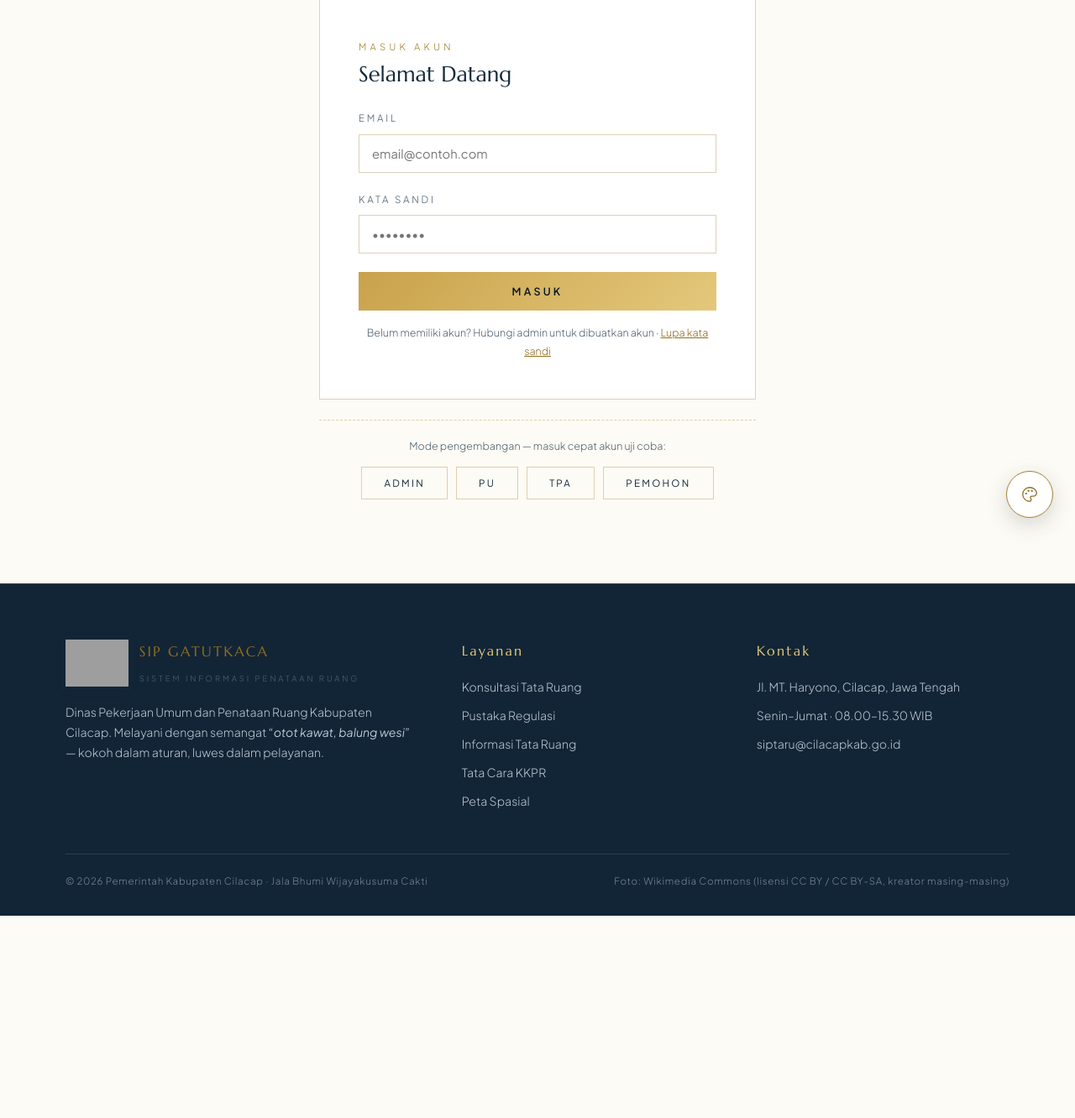
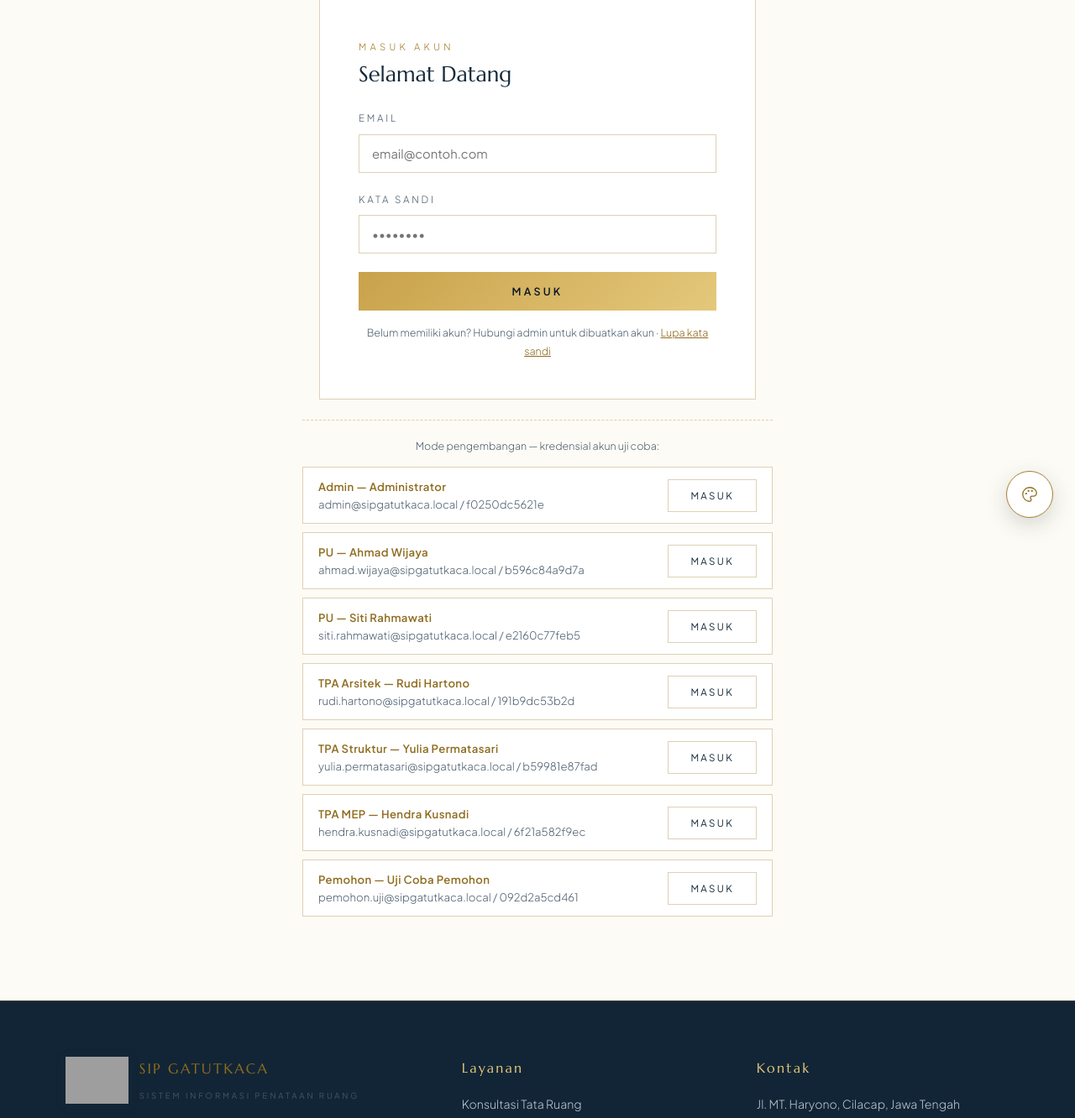
Before and after one commit to simbgsemarang-code/sipgatutkaca, a CodeIgniter app: page /index.php/login/index in a window 1280 px wide. Shown: the part 157-1489 px from the top of the page at 84% size. Before the commit the page ends 1248 px from the top, so only its background shows below. Run offline with CodeIgniter, Linux system fonts and the light colour scheme; grey boxes are pictures that could not be loaded.

Commit message:
Tampilkan semua kredensial akun uji coba di halaman login
- application/controllers/Login.php: $akun_uji diubah dari satu akun
  per peran menjadi daftar datar semua akun (admin, 2 PU, 3 TPA
  spesialisasi, pemohon) dengan key 'grup' untuk penyaringan sesuai
  ?from=. _akun_uji_untuk() sekarang mengembalikan SEMUA akun segrup
  (bukan cuma satu) - mis. ?from=tpa menampilkan ketiga spesialisasi
  TPA sekaligus, ?from=pu menampilkan Ahmad Wijaya dan Siti
  Rahmawati sekaligus.
- application/views/pages/login.php: panel "masuk cepat" diganti
  jadi daftar kartu kredensial - tiap akun menampilkan nama, email,
  dan kata sandi apa adanya sebagai teks (bisa diseleksi/disalin),
  plus tombol "Masuk" di sebelahnya untuk tetap bisa masuk sekali
  klik. Sebelumnya tombol cuma berlabel peran, tanpa kredensial
  yang terlihat.
- Tetap hanya tampil kalau ENVIRONMENT development (tidak berubah).

```diff
--- a/application/controllers/Login.php
+++ b/application/controllers/Login.php
@@ -13,32 +13,40 @@ class Login extends CI_Controller {
 	);
 
 	/**
-	 * Akun uji coba untuk tombol "masuk cepat" - HANYA ditampilkan kalau
+	 * Kredensial akun uji coba - ditampilkan LENGKAP (email + kata
+	 * sandi, bukan cuma tombol berlabel) di halaman login, HANYA kalau
 	 * ENVIRONMENT development (lihat index()). Ini bukan celah lewat
-	 * jalur login: tombolnya cuma submit form biasa ke proses(), yang
-	 * tetap memverifikasi password lewat password_verify() seperti
-	 * login manual - jadi kalau password di DB pernah diganti, tombol
-	 * ini otomatis berhenti berfungsi (bukan diam-diam tetap tembus).
+	 * jalur login: tombol "Masuk" di sebelahnya cuma submit form biasa
+	 * ke proses(), yang tetap memverifikasi password lewat
+	 * password_verify() seperti login manual - jadi kalau password di
+	 * DB pernah diganti, baik tampilan maupun tombolnya otomatis tidak
+	 * sinkron lagi (bukan diam-diam tetap tembus).
+	 *
+	 * 'grup' dipakai _akun_uji_untuk() untuk menyaring sesuai ?from=.
+	 * Semua akun anggota grup yang sama ditampilkan sekaligus (mis.
+	 * grup 'pu' menampilkan Ahmad Wijaya DAN Siti Rahmawati).
 	 */
 	private $akun_uji = array(
-		'admin'   => array('label' => 'Admin',   'email' => 'admin@sipgatutkaca.local',      'password' => 'f0250dc5621e'),
-		'pu'      => array('label' => 'PU',      'email' => 'ahmad.wijaya@sipgatutkaca.local', 'password' => 'b596c84a9d7a'),
-		'tpa'     => array('label' => 'TPA',     'email' => 'rudi.hartono@sipgatutkaca.local', 'password' => '191b9dc53b2d'),
-		'pemohon' => array('label' => 'Pemohon', 'email' => 'pemohon.uji@sipgatutkaca.local', 'password' => '092d2a5cd461'),
+		array('grup' => 'admin',   'label' => 'Admin',        'nama' => 'Administrator',     'email' => 'admin@sipgatutkaca.local',             'password' => 'f0250dc5621e'),
+		array('grup' => 'pu',      'label' => 'PU',            'nama' => 'Ahmad Wijaya',      'email' => 'ahmad.wijaya@sipgatutkaca.local',      'password' => 'b596c84a9d7a'),
+		array('grup' => 'pu',      'label' => 'PU',            'nama' => 'Siti Rahmawati',    'email' => 'siti.rahmawati@sipgatutkaca.local',    'password' => 'e2160c77feb5'),
+		array('grup' => 'tpa',     'label' => 'TPA Arsitek',   'nama' => 'Rudi Hartono',      'email' => 'rudi.hartono@sipgatutkaca.local',      'password' => '191b9dc53b2d'),
+		array('grup' => 'tpa',     'label' => 'TPA Struktur',  'nama' => 'Yulia Permatasari', 'email' => 'yulia.permatasari@sipgatutkaca.local', 'password' => 'b59981e87fad'),
+		array('grup' => 'tpa',     'label' => 'TPA MEP',       'nama' => 'Hendra Kusnadi',    'email' => 'hendra.kusnadi@sipgatutkaca.local',    'password' => '6f21a582f9ec'),
+		array('grup' => 'pemohon', 'label' => 'Pemohon',       'nama' => 'Uji Coba Pemohon',  'email' => 'pemohon.uji@sipgatutkaca.local',       'password' => '092d2a5cd461'),
 	);
 
 	/**
-	 * Tombol "masuk cepat" mana yang relevan untuk tiap nilai ?from=.
-	 * PBG dan SLF sama-sama memakai akun 'pemohon' (satu-satunya peran
-	 * warga/pemohon di sistem ini) tapi labelnya disesuaikan supaya
-	 * terasa nyambung dengan halaman asalnya.
+	 * Grup akun uji coba mana yang relevan untuk tiap nilai ?from=.
+	 * PBG dan SLF sama-sama memakai grup 'pemohon' (satu-satunya peran
+	 * warga/pemohon di sistem ini).
 	 */
 	private $peta_tombol_uji = array(
-		'admin' => array('akun' => 'admin',   'label' => 'Admin'),
-		'pu'    => array('akun' => 'pu',      'label' => 'PU'),
-		'tpa'   => array('akun' => 'tpa',     'label' => 'TPA'),
-		'pbg'   => array('akun' => 'pemohon', 'label' => 'PBG'),
-		'slf'   => array('akun' => 'pemohon', 'label' => 'SLF'),
+		'admin' => 'admin',
+		'pu'    => 'pu',
+		'tpa'   => 'tpa',
+		'pbg'   => 'pemohon',
+		'slf'   => 'pemohon',
 	);
 
 	public function __construct()
@@ -220,12 +228,14 @@ class Login extends CI_Controller {
 	}
 
 	/**
-	 * Daftar tombol "masuk cepat" yang ditampilkan, disaring sesuai
+	 * Daftar kredensial uji coba yang ditampilkan, disaring sesuai
 	 * halaman/tombol asal ($from). Kalau $from cocok dengan salah satu
-	 * peta_tombol_uji, cuma SATU tombol yang relevan yang ditampilkan.
-	 * Kalau tidak ada $from spesifik (kunjungan langsung ke /login),
-	 * tampilkan semua akun sebagai jaga-jaga supaya tetap bisa diuji.
-	 * Selalu kosong di luar ENVIRONMENT development.
+	 * peta_tombol_uji, HANYA akun-akun segrup yang relevan yang
+	 * ditampilkan (semuanya, bukan cuma satu - mis. grup 'tpa'
+	 * menampilkan ketiga spesialisasi sekaligus). Kalau tidak ada
+	 * $from spesifik (kunjungan langsung ke /login), tampilkan semua
+	 * akun dari semua grup. Selalu kosong di luar ENVIRONMENT
+	 * development.
 	 */
 	private function _akun_uji_untuk($from)
 	{
@@ -236,12 +246,13 @@ class Login extends CI_Controller {
 
 		if (isset($this->peta_tombol_uji[$from]))
 		{
-			$t    = $this->peta_tombol_uji[$from];
-			$akun = $this->akun_uji[$t['akun']];
-			return array(array('label' => $t['label'], 'email' => $akun['email'], 'password' => $akun['password']));
+			$grup = $this->peta_tombol_uji[$from];
+			return array_values(array_filter($this->akun_uji, function ($a) use ($grup) {
+				return $a['grup'] === $grup;
+			}));
 		}
 
-		return array_values($this->akun_uji);
+		return $this->akun_uji;
 	}
 
 	/**
--- a/application/views/pages/login.php
+++ b/application/views/pages/login.php
@@ -259,16 +259,22 @@ footer{background:var(--foot);color:#F8F4EA;padding:66px 0 32px;border-top:1px s
     </form>
 
     <?php if (!empty($akun_uji)): ?>
-      <div class="reveal" style="max-width:520px;margin:24px auto 0;padding-top:20px;border-top:1px dashed var(--line)">
-        <p class="note" style="text-align:center;margin-top:0;margin-bottom:14px">Mode pengembangan — masuk cepat akun uji coba:</p>
-        <div style="display:flex;gap:10px;flex-wrap:wrap;justify-content:center">
+      <div class="reveal" style="max-width:560px;margin:24px auto 0;padding-top:20px;border-top:1px dashed var(--line)">
+        <p class="note" style="text-align:center;margin-top:0;margin-bottom:14px">Mode pengembangan — kredensial akun uji coba:</p>
+        <div style="display:grid;gap:10px">
           <?php foreach ($akun_uji as $a): ?>
-            <form action="<?php echo base_url('login/proses'); ?>" method="post" style="margin:0">
-              <input type="hidden" name="email" value="<?php echo htmlspecialchars($a['email'], ENT_QUOTES, 'UTF-8'); ?>">
-              <input type="hidden" name="password" value="<?php echo htmlspecialchars($a['password'], ENT_QUOTES, 'UTF-8'); ?>">
-              <input type="hidden" name="from" value="<?php echo isset($from) ? htmlspecialchars($from, ENT_QUOTES, 'UTF-8') : ''; ?>">
-              <button type="submit" class="btn btn-ghost btn-sm" style="cursor:pointer"><?php echo htmlspecialchars($a['label'], ENT_QUOTES, 'UTF-8'); ?></button>
-            </form>
+            <div style="display:flex;align-items:center;justify-content:space-between;gap:16px;padding:12px 18px;border:1px solid var(--line);background:var(--surface);flex-wrap:wrap">
+              <div style="font-size:.82rem;line-height:1.6">
+                <div style="color:var(--gold-300);font-weight:600;letter-spacing:.03em"><?php echo htmlspecialchars($a['label'], ENT_QUOTES, 'UTF-8'); ?> — <?php echo htmlspecialchars($a['nama'], ENT_QUOTES, 'UTF-8'); ?></div>
+                <div style="color:var(--muted);user-select:all"><?php echo htmlspecialchars($a['email'], ENT_QUOTES, 'UTF-8'); ?> / <?php echo htmlspecialchars($a['password'], ENT_QUOTES, 'UTF-8'); ?></div>
+              </div>
+              <form action="<?php echo base_url('login/proses'); ?>" method="post" style="margin:0;flex:0 0 auto">
+                <input type="hidden" name="email" value="<?php echo htmlspecialchars($a['email'], ENT_QUOTES, 'UTF-8'); ?>">
+                <input type="hidden" name="password" value="<?php echo htmlspecialchars($a['password'], ENT_QUOTES, 'UTF-8'); ?>">
+                <input type="hidden" name="from" value="<?php echo isset($from) ? htmlspecialchars($from, ENT_QUOTES, 'UTF-8') : ''; ?>">
+                <button type="submit" class="btn btn-ghost btn-sm" style="cursor:pointer">Masuk</button>
+              </form>
+            </div>
           <?php endforeach; ?>
         </div>
       </div>
```
